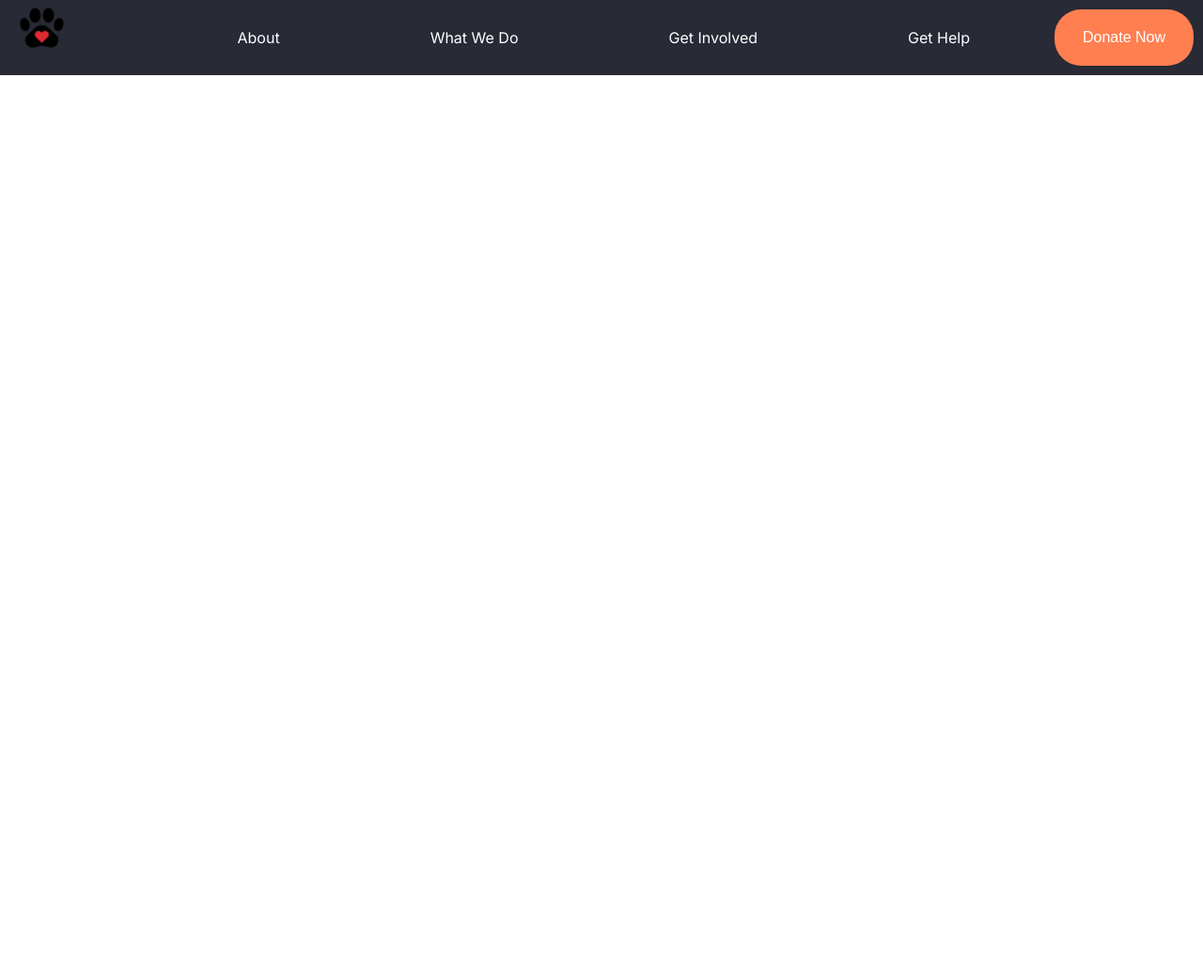
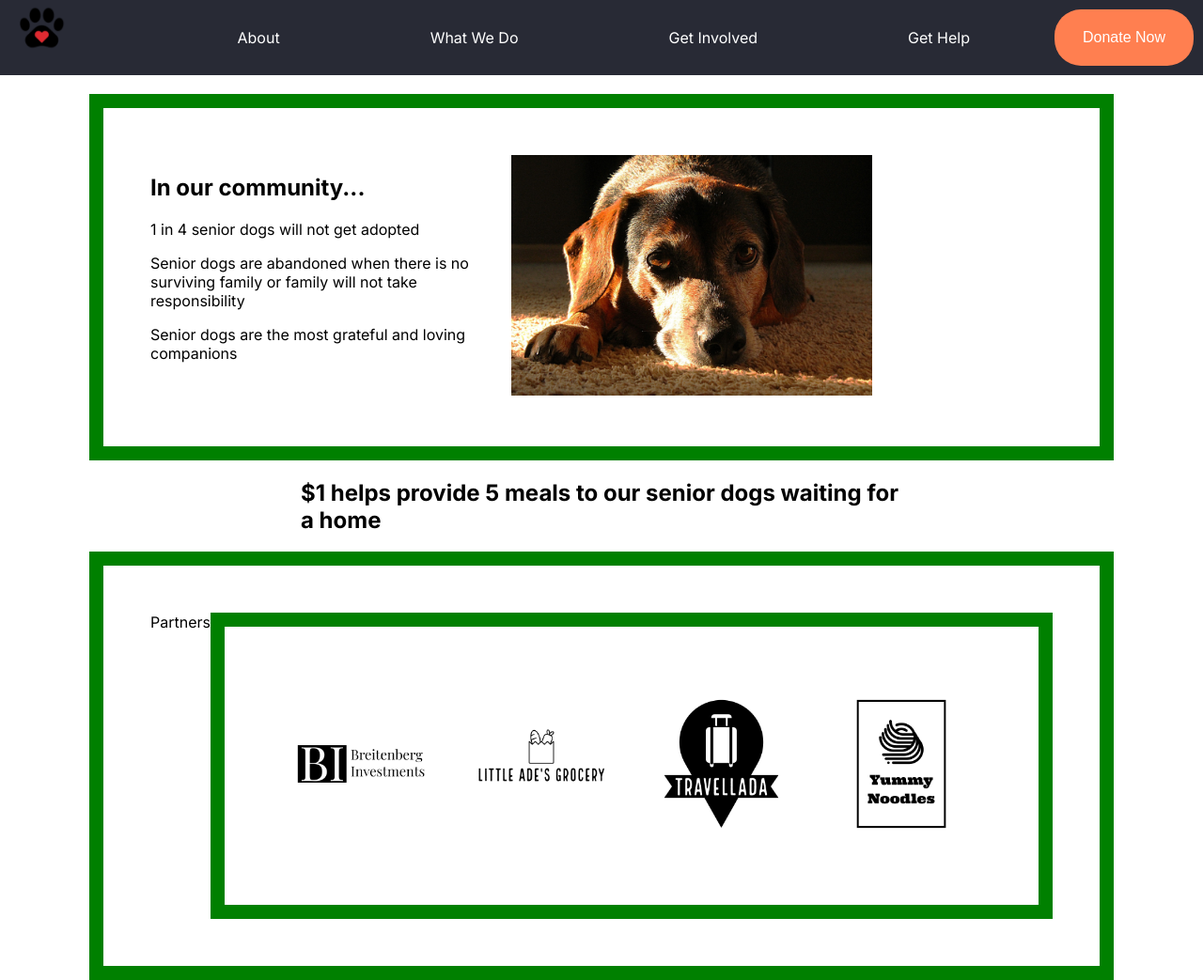
Before and after one commit to Hololm/SkillsUSA-2024, a plain HTML site: page index.html in a window 1280 px wide. Shown: the whole page at 94% size. Before the commit the page ends 800 px from the top, so only its background shows below. Drawn offline with Linux system fonts and the light colour scheme.

```diff
--- a/index.html
+++ b/index.html
@@ -13,7 +13,7 @@
   <link href="https://fonts.googleapis.com/css2?family=Inter:wght@100..900&display=swap" rel="stylesheet">
 </head>
 <body>
-<div>
+<div style="padding-bottom: 100px;">
   <nav>
     <div class="nav-item-logo">
       <img style="width: 50px; height: 50px;" src="images/logos/navlogo.png" alt="Logo">
@@ -33,6 +33,31 @@
       document.querySelector('.nav-item').classList.toggle('active');
     });
   </script>
+</div>
+
+<div class="box">
+  <div style="width:40%;">
+    <h2>In our community...</h2>
+    <p>1 in 4 senior dogs will not get adopted</p>
+    <p>Senior dogs are abandoned when there is no surviving family or family will not take responsibility</p>
+    <p>Senior dogs are the most grateful and loving companions</p>
   </div>
+  <div style="width:40%;">
+    <img src="images/dogs/pb Ariel female 12 yrs.jpg">
+  </div>
+</div>
+
+<div style="margin:auto; width:50vw;">
+  <h2>$1 helps provide 5 meals to our senior dogs waiting for a home</h2>
+</div>
+<div class="box">
+  <div>Partners</div>
+  <div class="box">
+    <div><img src="images/Corporate Friends/Breitenberg Investments-logos/Breitenberg  Investments-logos_black.png" alt="1"></div>
+    <div><img src="images/Corporate Friends/Little Ade's Grocery-logos/Little Ade's Grocery-logos_black.png"></div>
+    <div><img src="images/Corporate Friends/Travellada-logos/Travellada-logos_black.png"></div>
+    <div><img src="images/Corporate Friends/Yummy Noodles-logos/Yummy Noodles-logos_black.png"></div>
+  </div>
+</div>
 </body>
 </html>
--- a/style.css
+++ b/style.css
@@ -94,6 +94,21 @@ nav {
     }
 }
 
+.box {
+    display: flex;
+    margin: auto;
+    width: 75vw;
+    border-width: 15px;
+    border-style: solid;
+    border-color: green;
+    border-image: initial;
+    padding: 50px;
+}
+
+img {
+    max-width: 100%;
+}
+
 .logo {
     height: 100%;
     max-height: 50px;
```
